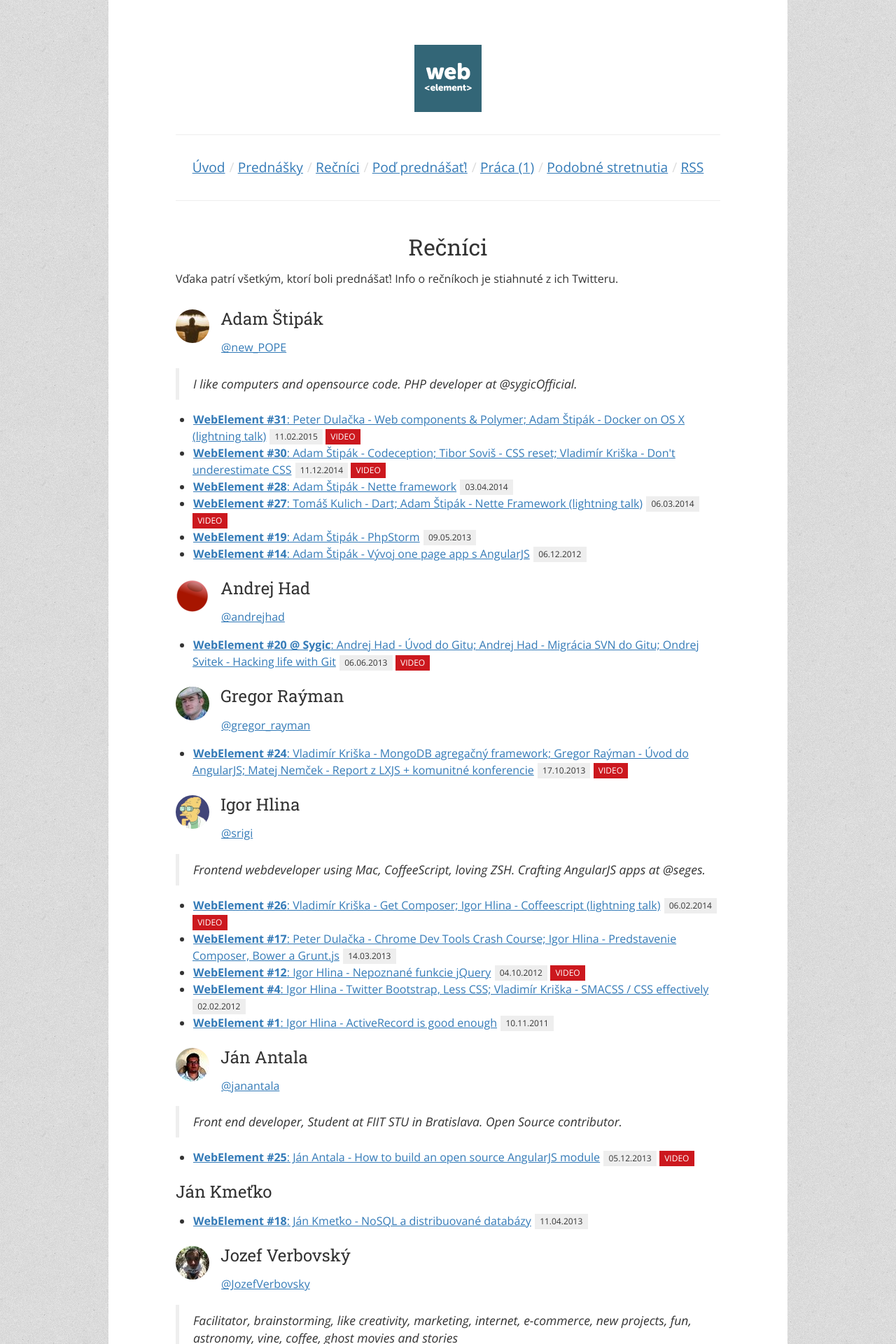
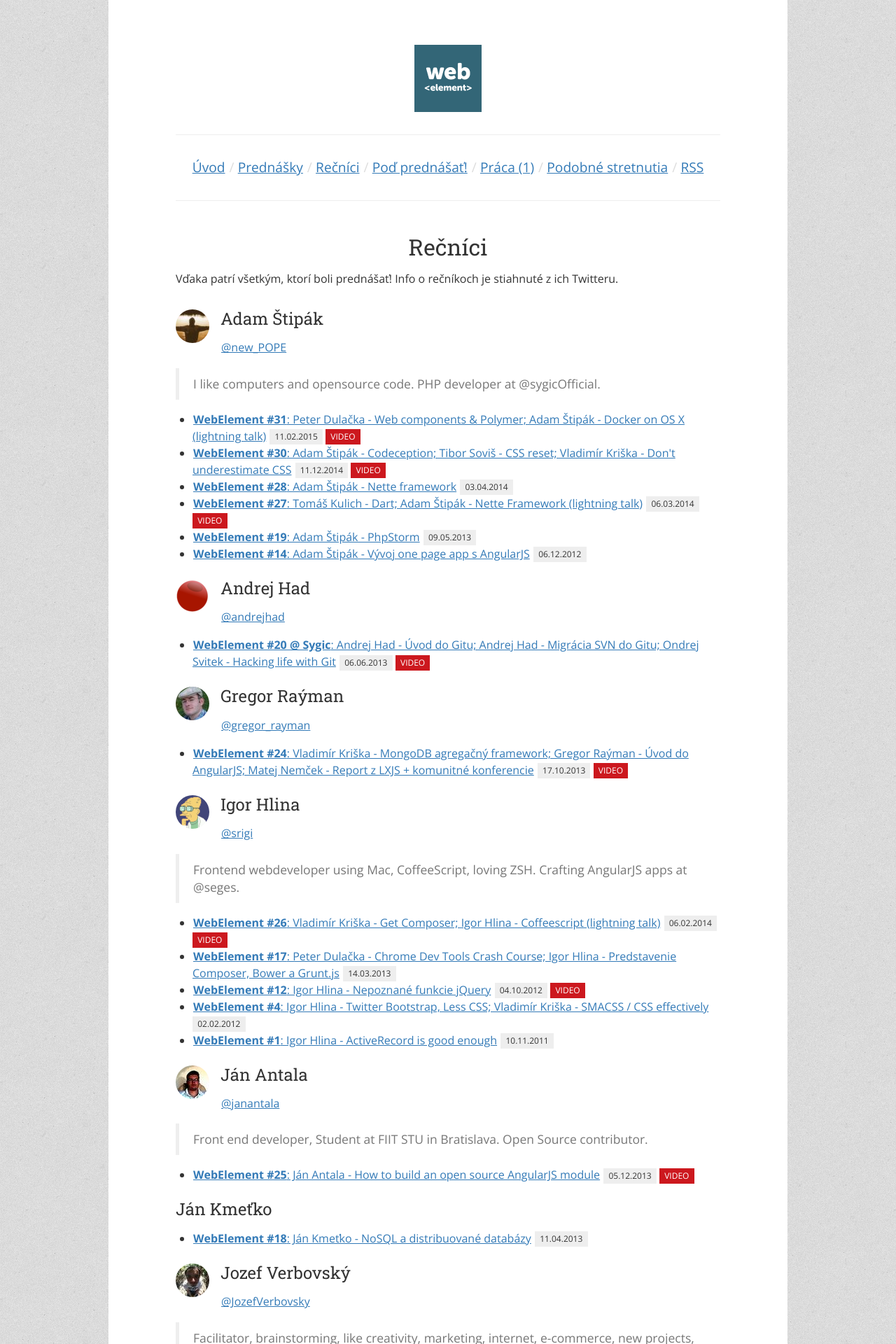
Before and after one commit to ujovlado/webelement-sk, a Jekyll site: the page built from recnici.md, in a window 1280 px wide. Shown: the top 1920 px of the page at 70% size. Built offline with Jekyll 4.4.1, drawn with Linux system fonts in a browser that asks for light colours.

Commit message:
Removed only blockquote used font-style

```diff
--- a/css/main.css
+++ b/css/main.css
@@ -1,4 +1,4 @@
-@import url(http://fonts.googleapis.com/css?family=Open+Sans:400,700,400italic|Roboto+Slab:400&subset=latin,latin-ext);
+@import url(http://fonts.googleapis.com/css?family=Open+Sans:400,700|Roboto+Slab:400&subset=latin,latin-ext);
 /*! normalize.css v3.0.2 | MIT License | git.io/normalize */
 html {
   font-family: sans-serif;
@@ -2486,7 +2486,6 @@ a:focus {
   margin-bottom: 0;
 }
 .content .speakers blockquote {
-  font-style: italic;
   margin-bottom: 0;
   margin-top: 1em;
 }
--- a/css/main.less
+++ b/css/main.less
@@ -54,7 +54,7 @@
 
 
 
-@import url(http://fonts.googleapis.com/css?family=Open+Sans:400,700,400italic|Roboto+Slab:400&subset=latin,latin-ext);
+@import url(http://fonts.googleapis.com/css?family=Open+Sans:400,700|Roboto+Slab:400&subset=latin,latin-ext);
 
 @font-family-sans-serif: 'Open Sans', 'Helvetica Neue', Helvetica, Arial, sans-serif;
 @font-family-serif: 'Roboto Slab', Georgia, 'Times New Roman', Times, serif;
@@ -253,7 +253,6 @@ a {
       margin-bottom: 0;
     }
     blockquote {
-      font-style: italic;
       margin-bottom: 0;
       margin-top: 1em;
     }
--- a/recnici.md
+++ b/recnici.md
@@ -24,7 +24,7 @@ Vďaka patrí všetkým, ktorí boli prednášať! Info o rečníkoch je stiahnu
 {% endif %}
 
 {% if speaker.about %}
-    <blockquote>{{ speaker.about }}</blockquote>
+    <blockquote class="text-muted">{{ speaker.about }}</blockquote>
 {% endif %}
 
 <ul>
```
